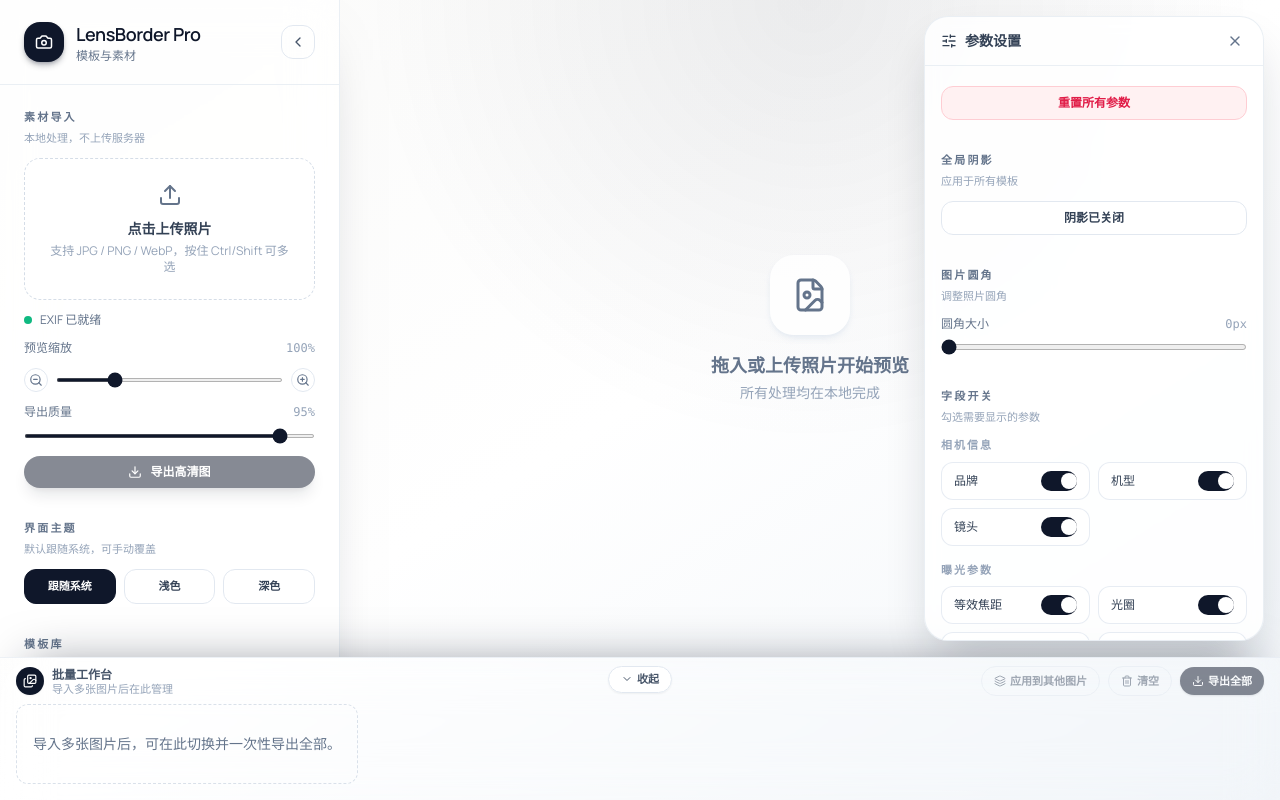
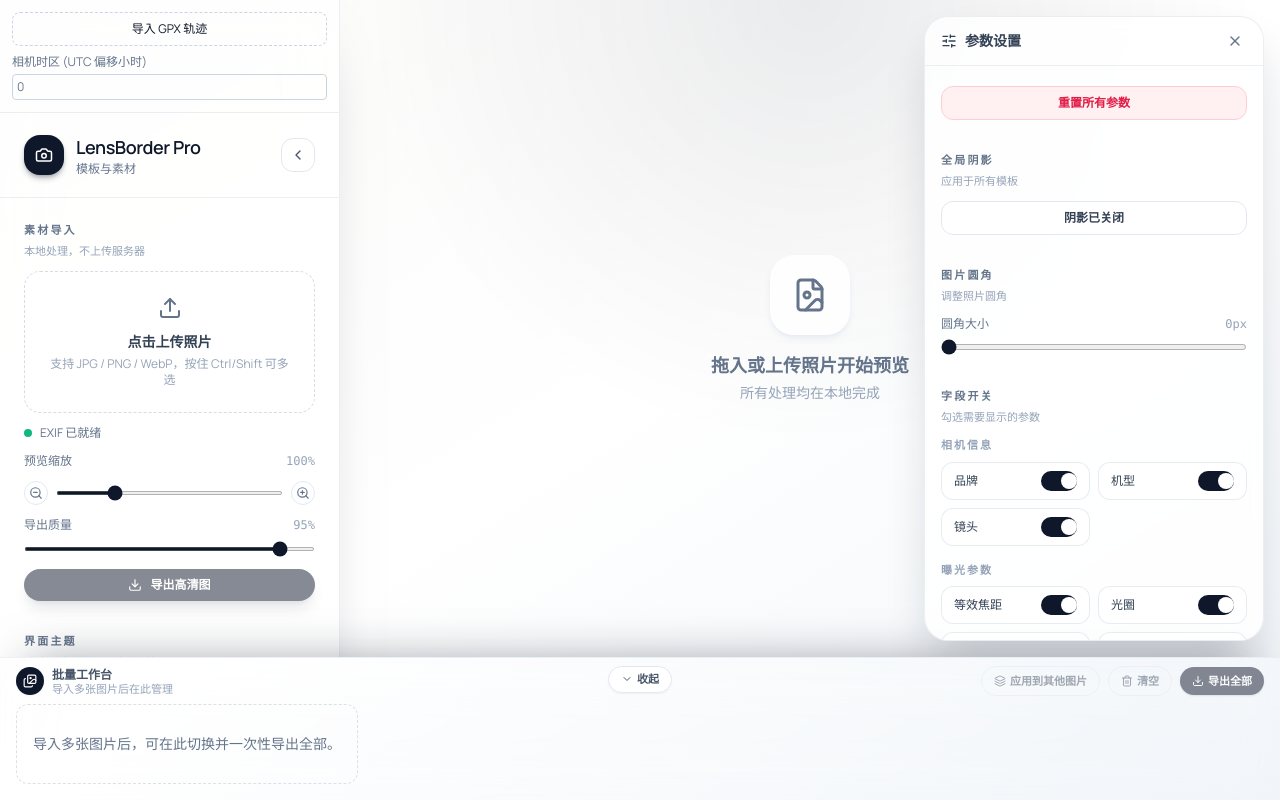
Before and after one commit to GreFir/LensBorder-Pro, a React (Vite) app: page / in a window 1280 px wide. Built offline with nearby package versions, Linux system fonts and the light colour scheme.

Commit message:
feat: add GPX import and camera timezone controls

```diff
--- a/src/components/TemplatePanel.jsx
+++ b/src/components/TemplatePanel.jsx
@@ -143,6 +143,11 @@ export default function TemplatePanel({
   exifStatus,
   isProcessing,
   onUpload,
+  onGpxUpload,
+  gpxName,
+  gpxStatus,
+  gpxOffset,
+  onGpxOffsetChange,
   onTemplateChange,
   zoom,
   onZoomChange,
@@ -211,6 +216,21 @@ export default function TemplatePanel({
           </button>
         </motion.div>
 
+      <div className="border-b border-slate-200/70 px-3 py-3 dark:border-slate-800">
+        <label className="block cursor-pointer rounded-lg border border-dashed border-slate-300 p-2 text-center text-xs dark:border-slate-700">
+          导入 GPX 轨迹
+          <input type="file" accept=".gpx,application/gpx+xml" onChange={onGpxUpload} className="hidden" />
+        </label>
+        {gpxName && <p className="mt-1 truncate text-xs" title={gpxName}>{gpxName}</p>}
+        {gpxStatus && <p role="status" className="mt-1 text-xs text-slate-500">{gpxStatus}</p>}
+        <label className="mt-2 block text-xs text-slate-500">
+          相机时区 (UTC 偏移小时)
+          <input type="number" min="-12" max="14" step="0.25" value={gpxOffset / 60}
+            onChange={(event) => onGpxOffsetChange(Number(event.target.value) * 60)}
+            className="mt-1 w-full rounded border border-slate-300 bg-transparent p-1 dark:border-slate-700" />
+        </label>
+      </div>
+
         <motion.div
           initial={{ opacity: 0 }}
           animate={{ opacity: 1 }}
@@ -253,6 +273,21 @@ export default function TemplatePanel({
       transition={{ duration: 0.28, ease: [0.22, 0.61, 0.36, 1] }}
       className="flex h-screen flex-col overflow-hidden border-r border-slate-200/70 bg-white/80 backdrop-blur-xl shadow-[0_20px_60px_-40px_rgba(15,23,42,0.5)] dark:border-slate-800 dark:bg-slate-950/70"
     >
+      <div className="border-b border-slate-200/70 px-3 py-3 dark:border-slate-800">
+        <label className="block cursor-pointer rounded-lg border border-dashed border-slate-300 p-2 text-center text-xs dark:border-slate-700">
+          导入 GPX 轨迹
+          <input type="file" accept=".gpx,application/gpx+xml" onChange={onGpxUpload} className="hidden" />
+        </label>
+        {gpxName && <p className="mt-1 truncate text-xs" title={gpxName}>{gpxName}</p>}
+        {gpxStatus && <p role="status" className="mt-1 text-xs text-slate-500">{gpxStatus}</p>}
+        <label className="mt-2 block text-xs text-slate-500">
+          相机时区 (UTC 偏移小时)
+          <input type="number" min="-12" max="14" step="0.25" value={gpxOffset / 60}
+            onChange={(event) => onGpxOffsetChange(Number(event.target.value) * 60)}
+            className="mt-1 w-full rounded border border-slate-300 bg-transparent p-1 dark:border-slate-700" />
+        </label>
+      </div>
+
       <motion.div
         initial={{ opacity: 0, y: -4 }}
         animate={{ opacity: 1, y: 0 }}
```
